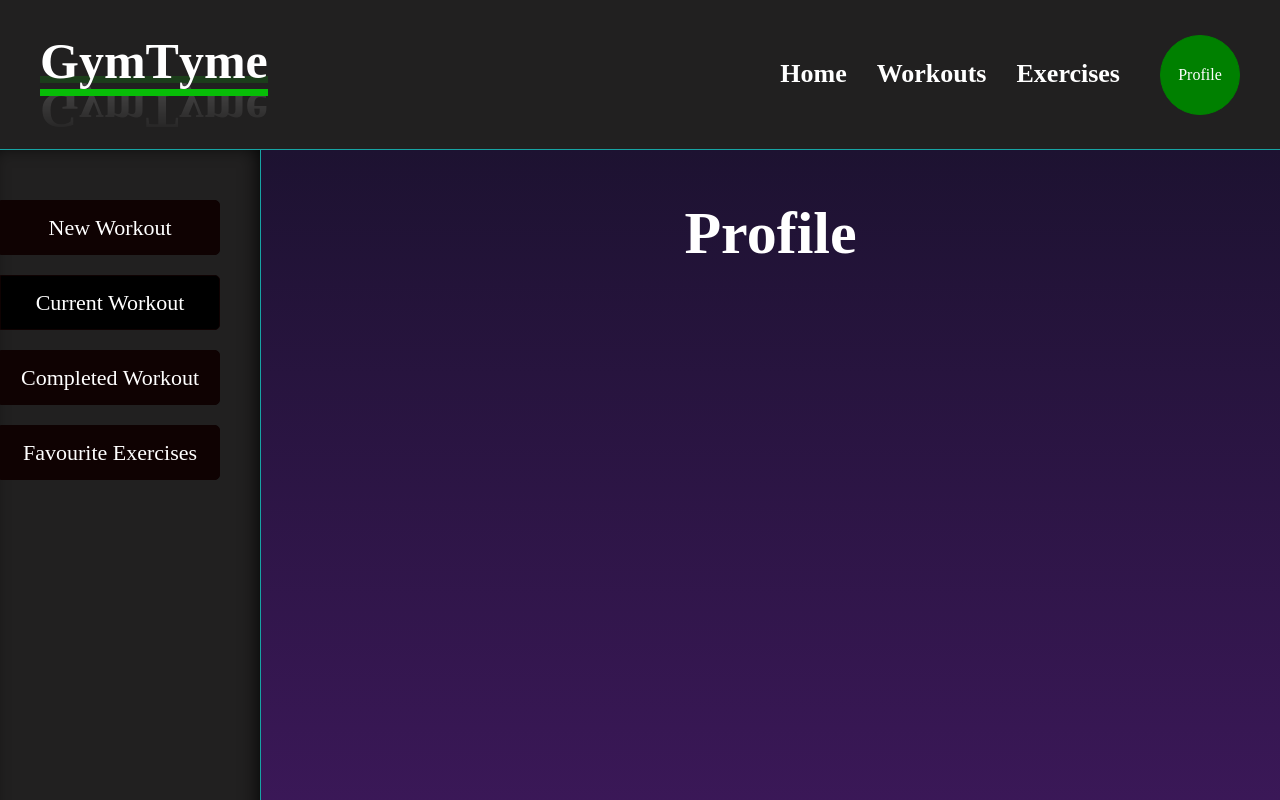
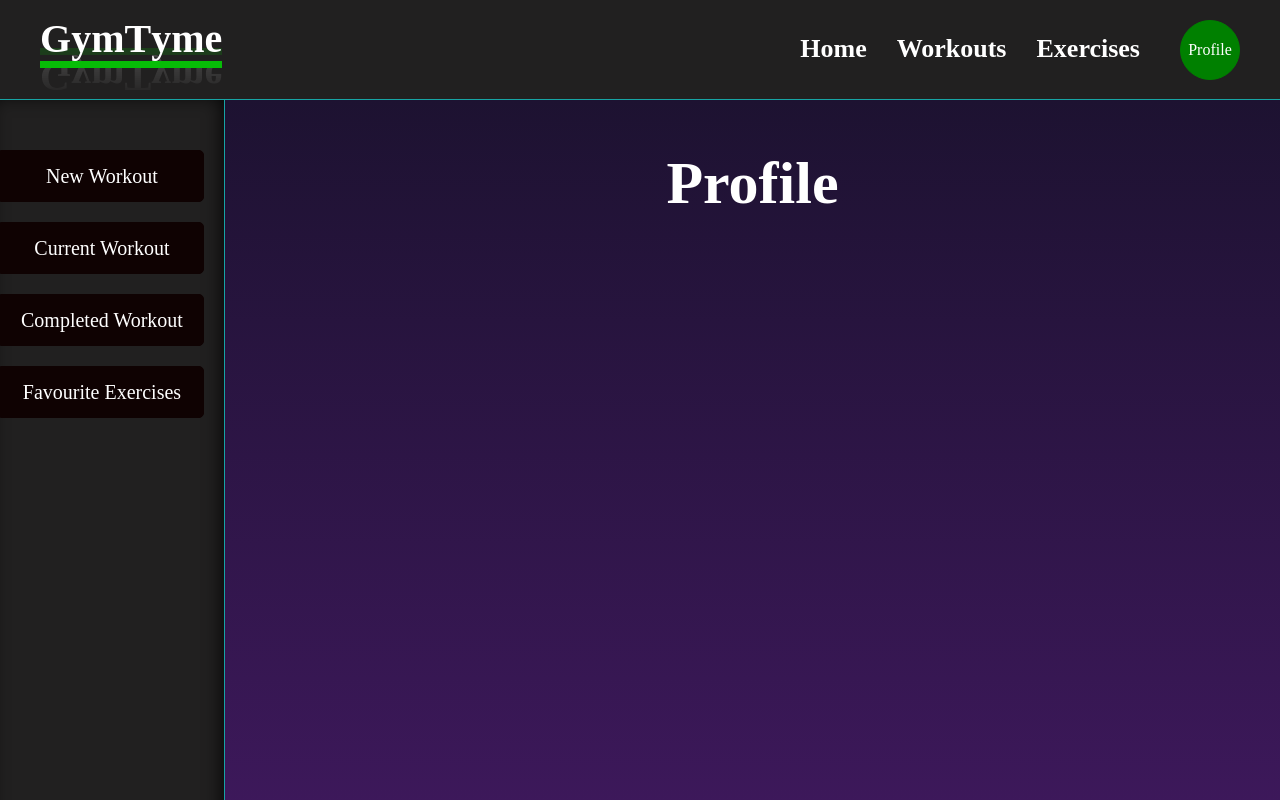
Before and after one commit to Satokii/gymtyme, a React (Vite) app: page /profile in a window 1280 px wide. Shown: the top 800 px of the page. Built offline with nearby package versions, Linux system fonts and the light colour scheme; a web font is replaced by a local one.

Commit message:
reduced height of header and footer. decreased with of profile nav bar

```diff
--- a/src/App.css
+++ b/src/App.css
@@ -4,5 +4,5 @@
 
   /* CONTAINER */
   .container {
-    grid-template-rows: 150px 1fr 150px;
+    grid-template-rows: 100px 1fr 100px;
   }
--- a/src/styles/header.css
+++ b/src/styles/header.css
@@ -13,10 +13,10 @@
 /* HEADER LOGO */
 .header-logo {
     place-self: center;
-    margin-bottom: 20px;
+    margin-bottom: 15px;
     cursor: pointer;
     -webkit-box-reflect: below -20px linear-gradient(transparent, rgba(0,0,0,.2));
-    font-size: 50px;
+    font-size: 40px;
     border-bottom: solid 7px #07bd07;
     border-bottom-style: inset;
     z-index: 1;
@@ -69,9 +69,8 @@
 }
 
 .header-profile {
-    height: 80px;
-    width: 80px;
-    /* margin-right: 40px; */
+    height: 60px;
+    width: 60px;
     border: solid 1px green;
     background-color: green;
     border-radius: 9999px;
--- a/src/styles/home.css
+++ b/src/styles/home.css
@@ -10,8 +10,8 @@
 
 .home-cover-menu {
     position: absolute;
-    top: -150px;
-    bottom: -150px;
+    top: -100px;
+    bottom: -100px;
     width: 100vw;
     padding-top: 200px;
     background: linear-gradient(#1d1231, #411960);
@@ -51,11 +51,11 @@
 /* MAIN CONTENT */
 .content {
     grid-template-rows: 80px repeat(2, auto);
-    gap: 20px;
+    /* gap: 10px; */
     height: 100%;
     align-items: center;
     justify-items: center;
-    padding: 50px;
+    padding: 30px;
     color: #fff;
     text-align: center;
     background: linear-gradient(#1d1231, #411960);
@@ -63,7 +63,6 @@
 
 /* SUB HEADER */
 .home-what-to-do-header {
-    align-self: end;
     font-size: 60px;
     opacity: 0;
     animation: 1s ease 0.2s forwards fade-in;
@@ -73,7 +72,7 @@
 .home-options-list {
     place-content: center;
     text-align: start;
-    gap: 30px;
+    gap: 20px;
     list-style-type: '🏋️';
     list-style-position: inside;
     padding: 30px;
@@ -104,7 +103,7 @@
 /* GIF */
 .home-gif {
     object-fit: cover;
-    width: 600px;
+    width: 400px;
     height: 300px;
     border: solid 1px white;
     border-radius: 20px;
--- a/src/styles/profile/profile.css
+++ b/src/styles/profile/profile.css
@@ -13,14 +13,14 @@
     background-color : #212020;
     border-right: solid 1px #17a4a4;
     box-shadow: inset -6px 0 20px -6px black;
-    padding-right: 40px;
+    padding-right: 20px;
 }
 
 .profile--nav-list {
     grid-template-rows: repeat(4, auto);
     gap: 20px;
     margin-top: 50px;
-    font-size: 22px;
+    font-size: 20px;
 }
 
 .profile--nav-list li {
```
